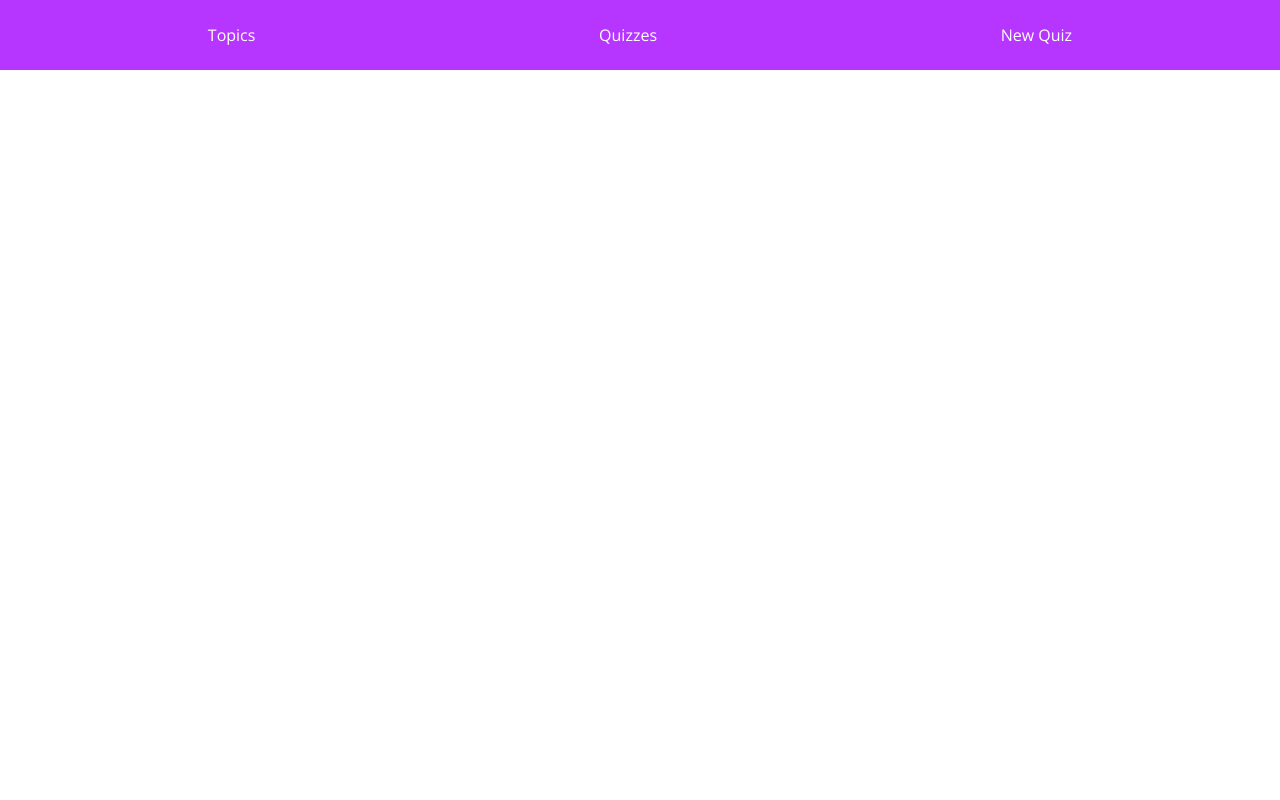
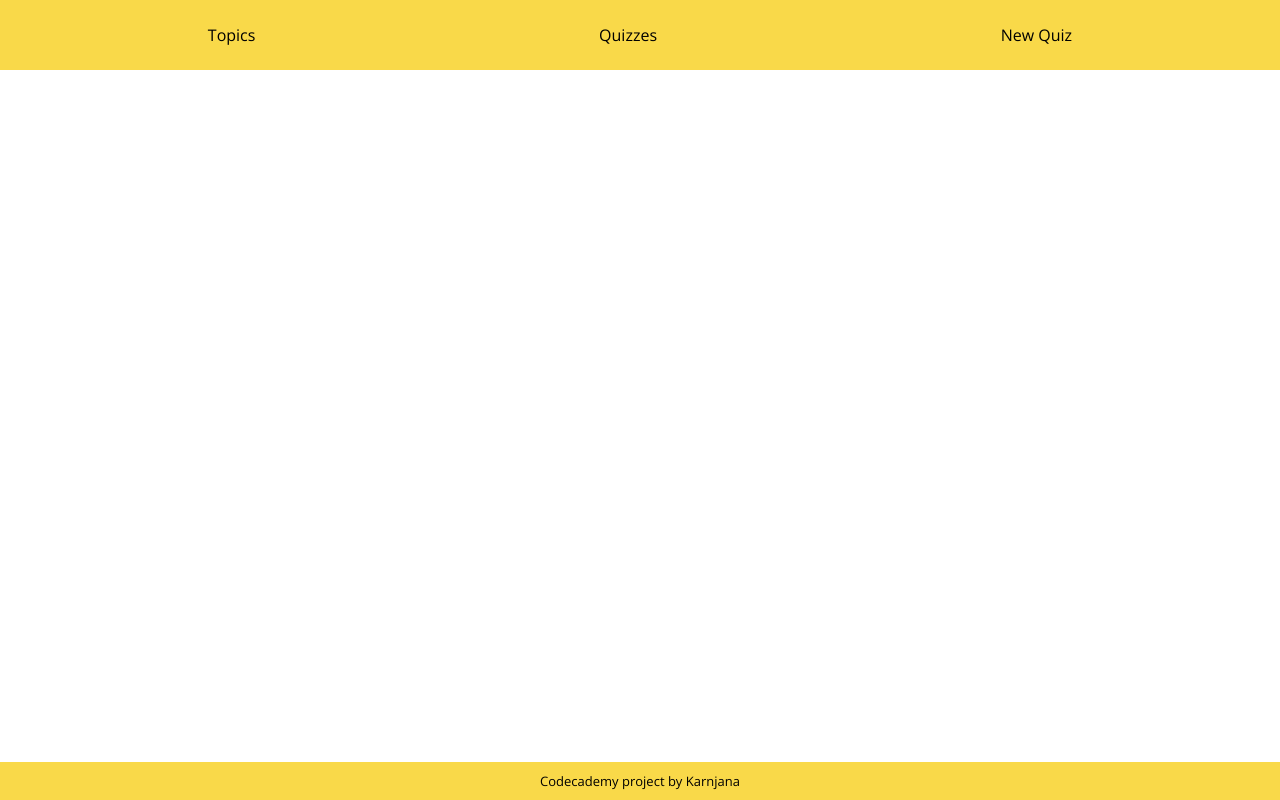
Before and after one commit to KanjanaSri/flashcards_react-redux, a React app: page / in a window 1280 px wide. Built offline with nearby package versions, Linux system fonts and the light colour scheme.

Commit message:
change style

```diff
--- a/public/index.css
+++ b/public/index.css
@@ -9,7 +9,7 @@ body {
 }
 
 nav {
-  background: #b736ff;
+  background: #F9D949;
   display: flex;
   padding: 24px 36px;
 }
@@ -28,7 +28,7 @@ nav ul li {
 }
 
 nav a {
-  color: white;
+  color: #000;
   font-size: 16px;
   text-decoration: none;
 }
@@ -72,6 +72,7 @@ button,
 
 section {
   padding: 20px 16px;
+  padding-bottom: 50px;
 }
 
 input,
@@ -209,10 +210,21 @@ li:not(:last-child) {
 }
 
 .card {
-  background: #b736ff;
+  background: #F9D949;
   border-radius: 4px;
   border: none;
-  color: white;
+  color: #000;
   padding: 73px 44px;
   width: 100%;
 }
+
+footer {
+  position: fixed;
+  font-size: 13px;
+  text-align: center;
+  bottom: 0;
+  width: 100%;
+  padding: 10px 0;
+  color: #000;
+  background: #F9D949
+}
--- a/src/app/App.js
+++ b/src/app/App.js
@@ -45,6 +45,8 @@ export default function App() {
           <QuizRoutes />
         </Route>
       </Switch>
+
+      <footer> Codecademy project by Karnjana </footer>
     </Router>
   );
 }
```
